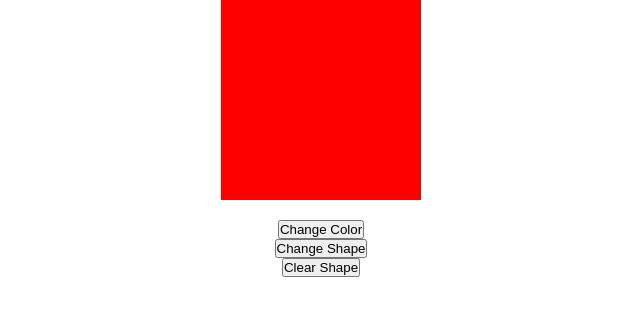
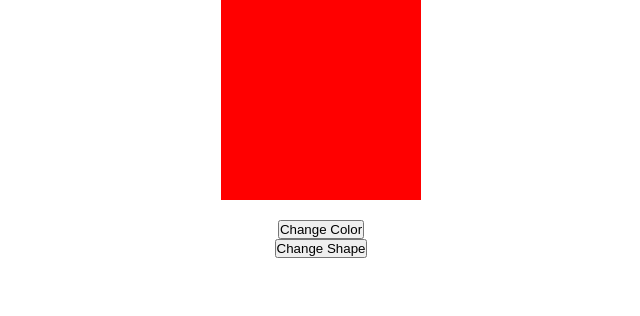
Before and after one commit to parwindersinghbatra/Change_shape_and_Color, a plain HTML site: page index.html in a window 1280 px wide. Shown: the whole page, without its empty margins (319-959 px from the left). Drawn offline with Linux system fonts and the light colour scheme.

Commit message:
Update index.html

```diff
--- a/index.html
+++ b/index.html
@@ -14,7 +14,7 @@
                 </div>
                 <button id="colorBtn">Change Color</button>
                 <button id="shapeBtn">Change Shape</button>
-                <button onclick="clearShape()">Clear Shape</button>
+<!--                 <button onclick="clearShape()">Clear Shape</button> -->
 
       </div>
     <script type="text/javascript" src="app.js"></script>
```
